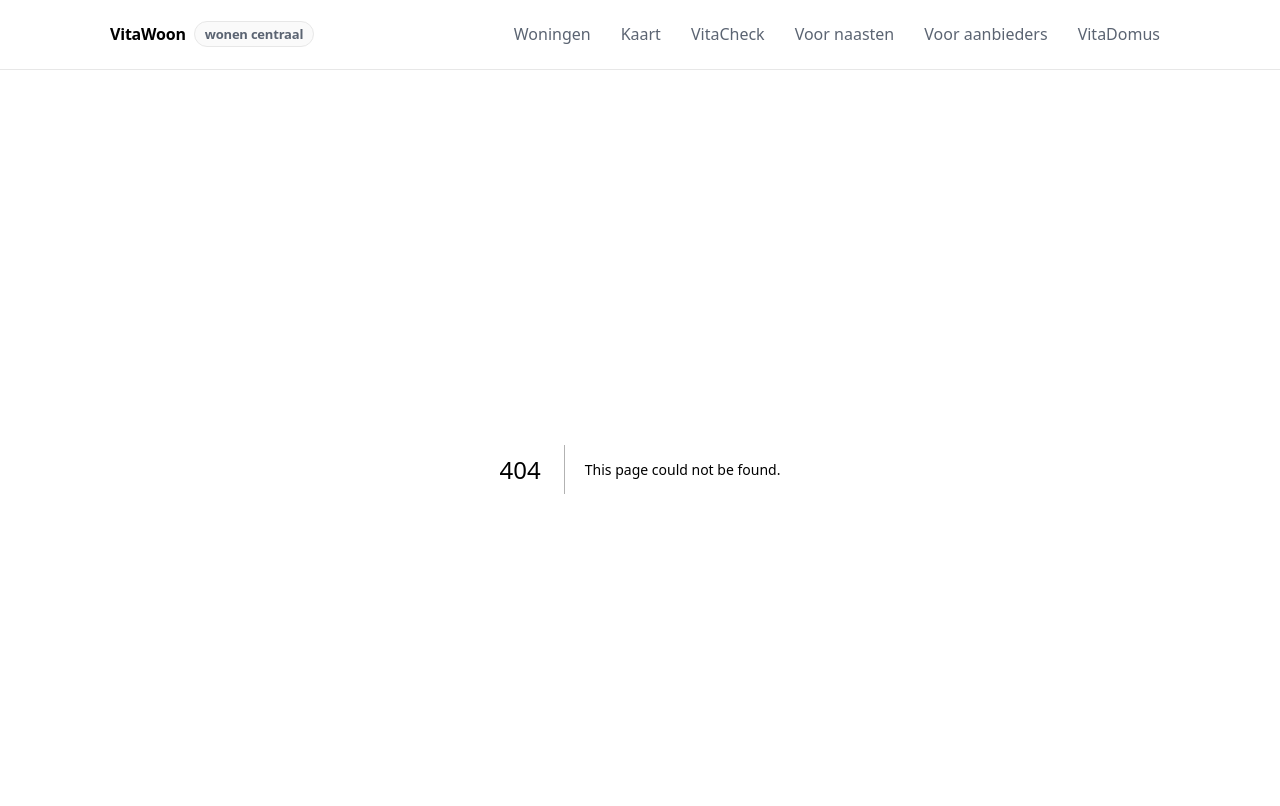
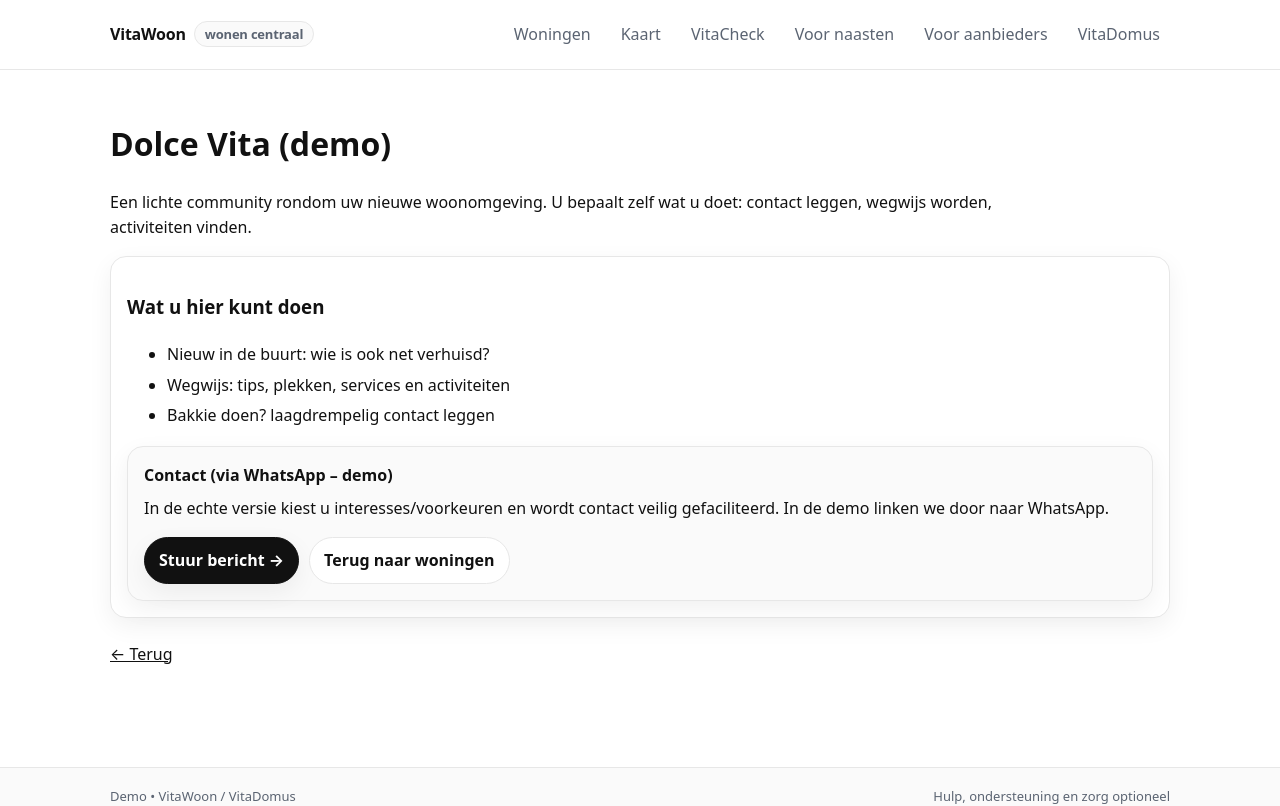
Before and after one commit to 4gcnny5cxp-dot/VitaWoon-demo-clean, a Next.js app: page /dolce-vita in a window 1280 px wide. Before the commit this address had no page. Shown: the top 806 px of the page. Built offline with nearby package versions, Linux system fonts and the light colour scheme.

Commit message:
Create index.tsx

```diff
--- /dev/null
+++ b/pages/dolce-vita/index.tsx
@@ -0,0 +1,43 @@
+export default function DolceVita() {
+  return (
+    <main>
+      <div className="container">
+        <h1>Dolce Vita (demo)</h1>
+        <p className="muted" style={{ maxWidth: 900 }}>
+          Een lichte community rondom uw nieuwe woonomgeving. U bepaalt zelf wat u doet: contact leggen, wegwijs worden, activiteiten vinden.
+        </p>
+
+        <div className="card">
+          <h3>Wat u hier kunt doen</h3>
+          <ul style={{ lineHeight: 1.9 }}>
+            <li>Nieuw in de buurt: wie is ook net verhuisd?</li>
+            <li>Wegwijs: tips, plekken, services en activiteiten</li>
+            <li>Bakkie doen? laagdrempelig contact leggen</li>
+          </ul>
+
+          <div className="card" style={{ marginTop: 12, background: "#fafafa" }}>
+            <strong>Contact (via WhatsApp – demo)</strong>
+            <p className="muted" style={{ marginTop: 8 }}>
+              In de echte versie kiest u interesses/voorkeuren en wordt contact veilig gefaciliteerd. In de demo linken we door naar WhatsApp.
+            </p>
+            <div className="btnRow" style={{ marginTop: 10 }}>
+              <a
+                className="btn btnPrimary"
+                href="https://wa.me/?text=Hoi!%20Ik%20ben%20nieuw%20in%20de%20buurt.%20Zin%20in%20een%20bakkie%20koffie%3F"
+                target="_blank"
+                rel="noreferrer"
+              >
+                Stuur bericht →
+              </a>
+              <a className="btn btnGhost" href="/woningen">Terug naar woningen</a>
+            </div>
+          </div>
+        </div>
+
+        <p style={{ marginTop: 24 }}>
+          <a href="/" style={{ textDecoration: "underline" }}>← Terug</a>
+        </p>
+      </div>
+    </main>
+  );
+}
```
